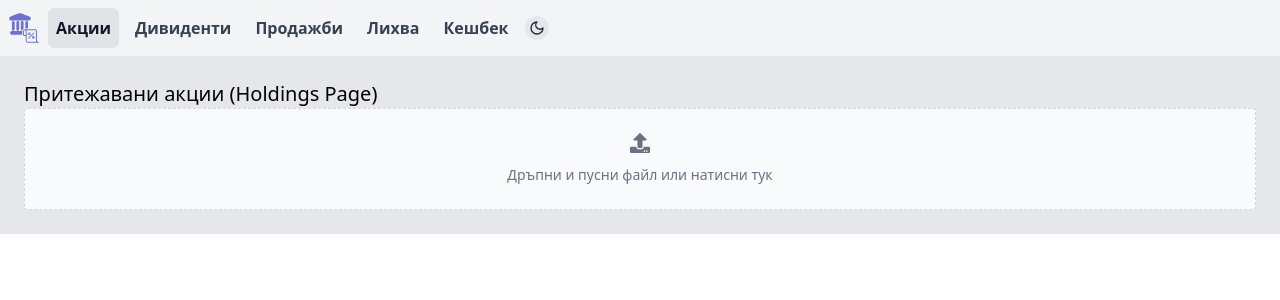
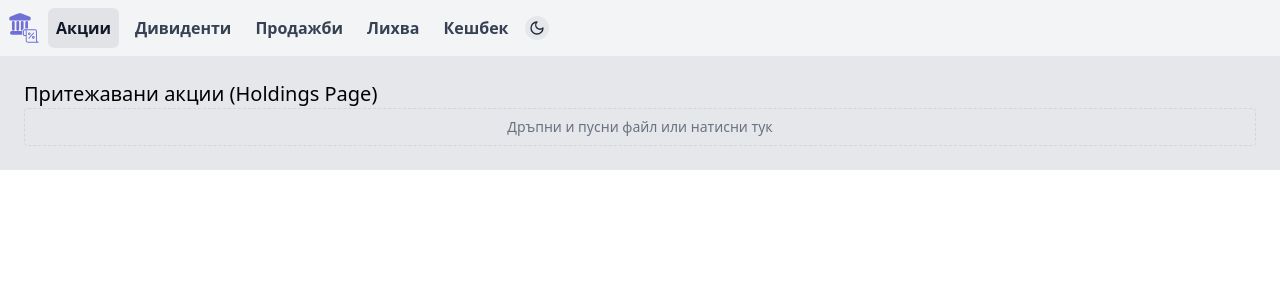
Before and after one commit to nra-assist/nap-gdd-chrome-autofill, a React (Vite) app: page /#/holdings in a window 1280 px wide. Shown: the top 300 px of the page. Built offline with nearby package versions, Linux system fonts and the light colour scheme.

Commit message:
Improve filedrop

```diff
--- a/src/components/file-drop/file-drop.tsx
+++ b/src/components/file-drop/file-drop.tsx
@@ -1,20 +1,17 @@
 import React, { useState } from "react";
-import { FaUpload } from "react-icons/fa";
 import { FaTrashCan } from "react-icons/fa6";
 
 interface FileDropProps {
   onFileChange: (file: File | null) => void;
-  maxFileSize?: number; // Default: 50MB
+  maxFileSize?: number;
 }
 
 const FileDrop: React.FC<FileDropProps> = ({ onFileChange, maxFileSize = 50 * 1024 * 1024 }) => {
   const [file, setFile] = useState<File | null>(null);
   const [error, setError] = useState<string | null>(null);
+  const [dragOver, setDragOver] = useState(false);
 
-  const handleFileChange = (e: React.ChangeEvent<HTMLInputElement>) => {
-    const selectedFile = e.target.files?.[0] || null;
-    e.target.value = "";
-
+  const processFile = (selectedFile: File | null) => {
     if (!selectedFile) return;
 
     if (selectedFile.size > maxFileSize) {
@@ -28,37 +25,64 @@ const FileDrop: React.FC<FileDropProps> = ({ onFileChange, maxFileSize = 50 * 10
     }
   };
 
+  const handleFileChange = (e: React.ChangeEvent<HTMLInputElement>) => {
+    const selectedFile = e.target.files?.[0] || null;
+    e.target.value = "";
+    processFile(selectedFile);
+  };
+
   const handleRemove = () => {
     setFile(null);
     setError(null);
     onFileChange(null);
   };
 
+  const handleDragOver = (e: React.DragEvent) => {
+    e.preventDefault();
+    setDragOver(true);
+  };
+
+  const handleDragLeave = () => setDragOver(false);
+
+  const handleDrop = (e: React.DragEvent) => {
+    e.preventDefault();
+    setDragOver(false);
+    const droppedFile = e.dataTransfer.files?.[0] || null;
+    processFile(droppedFile);
+  };
+
   return (
-    <div className="w-full">
-      <label
-        htmlFor="file-input"
-        className="flex cursor-pointer flex-col items-center justify-center gap-1 rounded border border-dashed border-gray-300 bg-gray-50 py-6 text-center dark:border-gray-400 dark:bg-gray-900"
-      >
-        <FaUpload className="mb-2 text-gray-500 dark:text-gray-300" />
-        <p className="text-sm text-gray-500 dark:text-gray-300">Дръпни и пусни файл или натисни тук</p>
-        <input id="file-input" type="file" className="hidden" onChange={handleFileChange} />
-      </label>
-
-      {error && <p className="mt-2 text-sm text-red-600 dark:text-red-400">{error}</p>}
-
-      {file && (
-        <div className="mt-4 flex items-center justify-between rounded bg-gray-100 p-2 dark:bg-gray-700">
-          <span className="text-sm text-gray-800 dark:text-gray-200">{file.name}</span>
+    <div
+      onDragOver={handleDragOver}
+      onDragLeave={handleDragLeave}
+      onDrop={handleDrop}
+      className={`w-full rounded border-1 ${
+        dragOver ? "border-blue-500 bg-blue-50 dark:bg-blue-900" : "border-dashed border-gray-300 dark:border-gray-500"
+      } transition-colors`}
+    >
+      {!file ? (
+        <label
+          htmlFor="file-input"
+          className="flex w-full cursor-pointer flex-row items-center justify-center gap-2 p-2 text-center"
+        >
+          <span className="text-sm text-gray-500 dark:text-gray-300">Дръпни и пусни файл или натисни тук</span>
+          <input id="file-input" type="file" className="hidden" onChange={handleFileChange} />
+        </label>
+      ) : (
+        <div className="flex items-center justify-between p-2">
+          <span className="max-w-[400px] truncate text-sm text-gray-800 dark:text-gray-200">{file.name}</span>
           <button
             type="button"
             onClick={handleRemove}
-            className="flex h-6 w-6 items-center justify-center rounded-full hover:bg-gray-300 dark:hover:bg-gray-600"
+            className="flex h-5 w-5 items-center justify-center rounded-full hover:bg-gray-300 dark:hover:bg-gray-600"
+            title="Премахни файла"
           >
-            <FaTrashCan className="text-gray-600 dark:text-gray-200" />
+            <FaTrashCan className="text-red-600 dark:text-red-400" size="12" />
           </button>
         </div>
       )}
+
+      {error && <p className="mt-1 text-xs text-red-600 dark:text-red-400">{error}</p>}
     </div>
   );
 };
```
